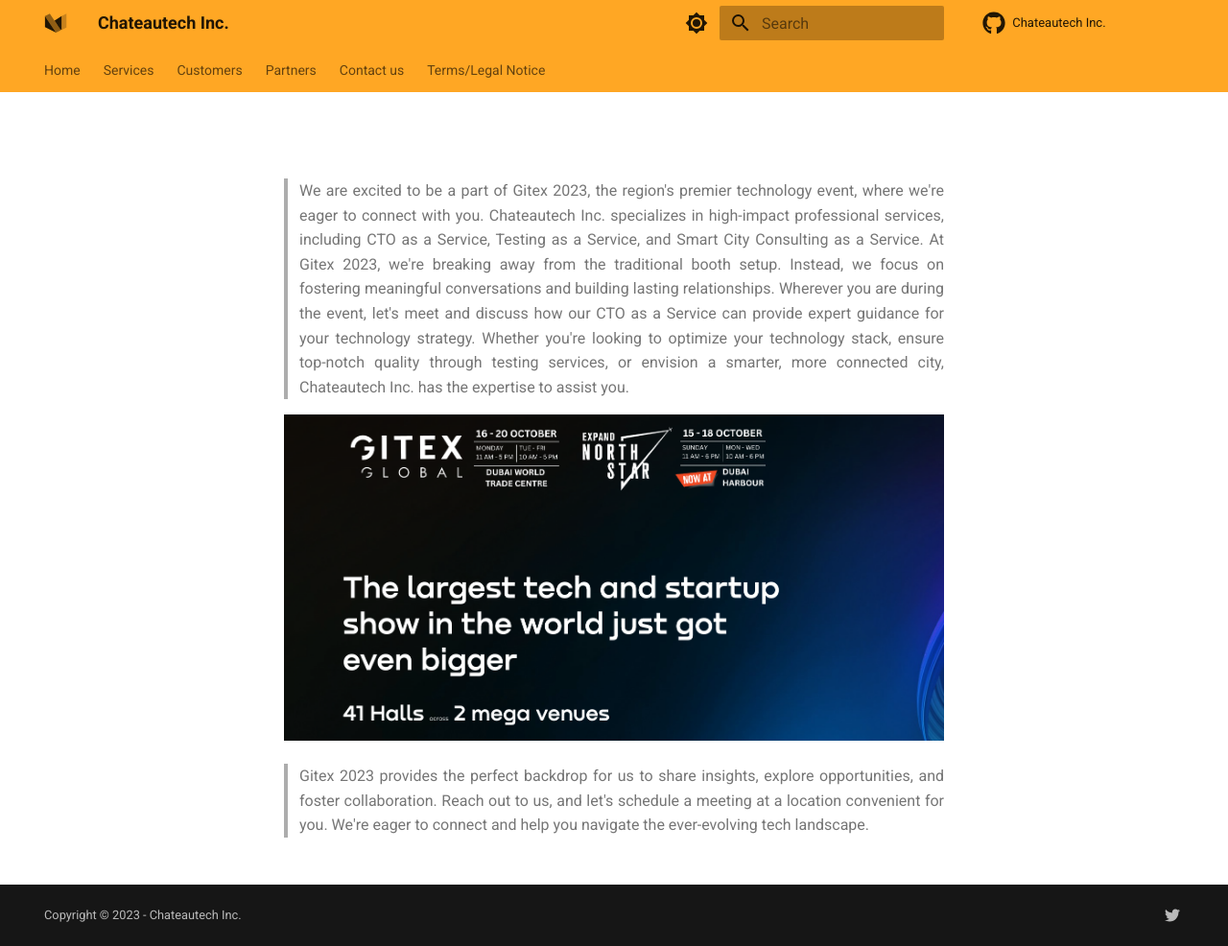
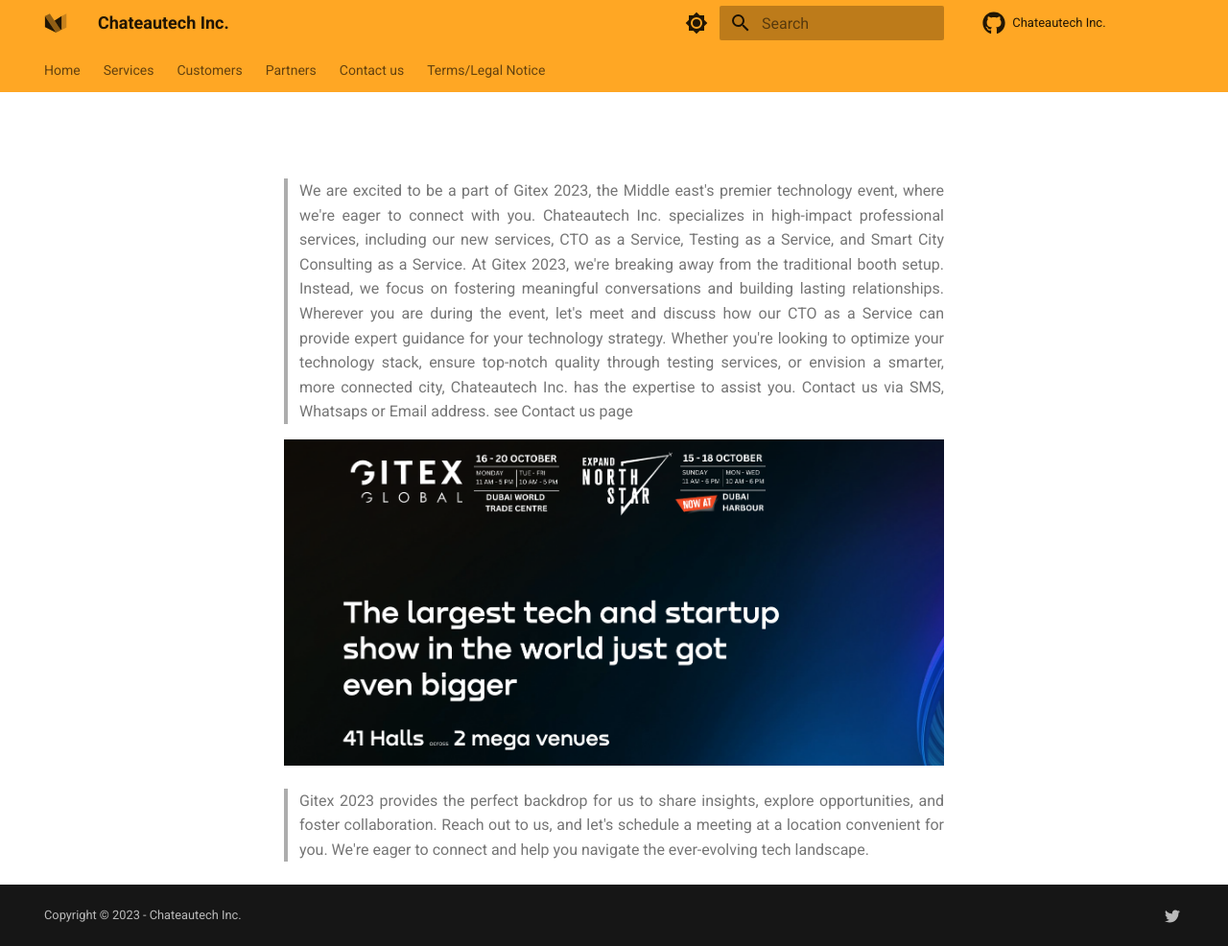
Before and after one commit to Chateautech/chateautech.github.io, an MkDocs documentation site: the page built from source/gitex-2023.md, in a window 1280 px wide and 986 px high. Shown: the whole window at 96% size. Built offline with MkDocs 1.6.1 and Material for MkDocs 9.7.7, drawn with Linux system fonts in a browser that asks for light colours.

Commit message:
Update gitex-2023.md

```diff
--- a/source/gitex-2023.md
+++ b/source/gitex-2023.md
@@ -4,9 +4,11 @@
 #
 
 <blockquote style="text-align: justify;">
-We are excited to be a part of Gitex 2023, the region's premier technology event, where we're eager to connect with you. Chateautech Inc. specializes in high-impact professional services, including CTO as a Service, Testing as a Service, and Smart City Consulting as a Service.
+We are excited to be a part of Gitex 2023, the Middle east's premier technology event, where we're eager to connect with you. Chateautech Inc. specializes in high-impact professional services, including our new services, CTO as a Service, Testing as a Service, and Smart City Consulting as a Service.
 
 At Gitex 2023, we're breaking away from the traditional booth setup. Instead, we focus on fostering meaningful conversations and building lasting relationships. Wherever you are during the event, let's meet and discuss how our CTO as a Service can provide expert guidance for your technology strategy. Whether you're looking to optimize your technology stack, ensure top-notch quality through testing services, or envision a smarter, more connected city, Chateautech Inc. has the expertise to assist you.
+
+Contact us via SMS, Whatsaps or Email address. see Contact us page
 </blockquote>
 
 <div data-type="logo">
```
